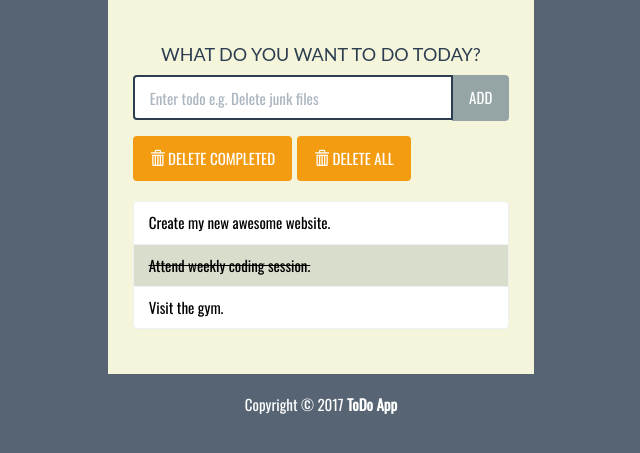
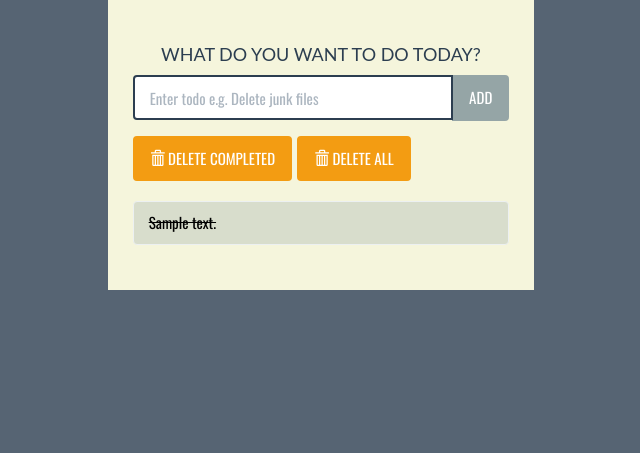
Before and after one commit to Saicharan67/Routine-app, a Django app: page / in a window 1280 px wide. Shown: the part 129-582 px from the top of the page, without its empty margins (319-959 px from the left). Run offline with Django 3.2, Linux system fonts and the light colour scheme; tables that the repository leaves empty hold one stand-in row (values such as "Sample post"); some libraries are stand-ins or nearby versions.

Commit message:
completed app

```diff
--- a/todo/templates/todo/index.html
+++ b/todo/templates/todo/index.html
@@ -23,11 +23,11 @@
 				<div class="col-lg-4 col-lg-offset-4" id="content">
 					<h2>WHAT DO YOU WANT TO DO TODAY?</h2>
 
-					<form action="#" method="POST" role="form">
-
+					<form action="addTodo" method="POST" role="form">
+					  {% csrf_token %}
 						<div class="form-group">
 							<div class="input-group">
-							  <input type="text" class="form-control" placeholder="Enter todo e.g. Delete junk files" aria-label="Todo" aria-describedby="add-btn"
+							  <input type="text" class="form-control" placeholder="Enter todo e.g. Delete junk files" aria-label="Todo" name="inputtodo" aria-describedby="add-btn"
 								 autofocus>
 							  <span class="input-group-btn">
 								  <button type="submit" class="btn btn-default" id="add-btn">ADD</button>
@@ -40,34 +40,34 @@
 						<div class="col-lg-12">
 							<div class="btn-toolbar">
 								<div class="btn-group">
-									<button type="button" class="btn btn-warning">
+									<a href="{% url 'delcompleted' %}"><button type="button" class="btn btn-warning">
 										<i class="glyphicon glyphicon-trash"></i> DELETE COMPLETED
-									</button>
+									</button></a>
 								</div>
 								<div class="btn-group">
-									<button type="button" class="btn btn-warning">
+									<a href="{% url 'delall' %}"><button type="button" class="btn btn-warning">
 										<i class="glyphicon glyphicon-trash"></i> DELETE ALL
-									</button>
+									</button></a>
 								</div>
 							</div>
 						</div>
 					</div>
 
 					<ul class="list-group t20">
-						<li class="list-group-item">Create my new awesome website.</li>
-						<li class="list-group-item todo-completed">Attend weekly coding session.</li>
-						<li class="list-group-item">Visit the gym.</li>
+						{% for todo in todo_list %}
+							{% if todo.complete %}
+								<li class="list-group-item todo-completed">{{todo.text}}</li>
+							{% else %}
+								<a href="{% url 'complete' todo.id %}"><li class="list-group-item">{{todo.text}}</li></a>
+							{% endif %}
+						{% endfor %}
+
+
 					</ul>
 				</div>
 			</div>
 
-			<footer>
-				<div class="row pad">
-					<div class="col-lg-12 text-center">
-						Copyright &copy; 2017 <strong>ToDo App</strong>
-					</div>
-				</div>
-			</footer>
+
 		</div>
 
 		<!-- jQuery -->
--- a/todo/urls.py
+++ b/todo/urls.py
@@ -3,5 +3,9 @@ from django.urls import path
 from . import views
 urlpatterns = [
 
-    path('',views.index,name='index')
+    path('',views.index,name='index'),
+    path('addTodo',views.addTodo,name='add'),
+    path('complete/<todo_id>', views.completeTodo,name='complete'),
+    path('delcompleted',views.delcompleted,name='delcompleted'),
+    path('delall',views.delall,name="delall")
 ]
--- a/todo/views.py
+++ b/todo/views.py
@@ -1,7 +1,32 @@
-from django.shortcuts import render
+from django.shortcuts import render,redirect
+from django.views.decorators.http import require_POST
 from .models import Todo
 # Create your views here.
 def index(request):
     todo_list = Todo.objects.order_by('id')
     context = {'todo_list' : todo_list}
-    return render(request,'todo/index.html')
+    return render(request,'todo/index.html',context)
+
+@require_POST
+def addTodo(request):
+    form = request.POST['inputtodo']
+    if len(form)<70:
+        new_todo = Todo(text=request.POST['inputtodo'])
+        new_todo.save()
+
+    return redirect('index')
+def completeTodo(request, todo_id):
+    todo = Todo.objects.get(pk=todo_id)
+    todo.complete = True
+    todo.save()
+
+    return redirect('index')
+
+def delcompleted(request):
+    Todo.objects.filter(complete__exact=True).delete()
+
+    return redirect('index')
+def delall(request):
+    Todo.objects.all().delete()
+
+    return redirect('index')
```
Also changed, not shown: db.sqlite3.
